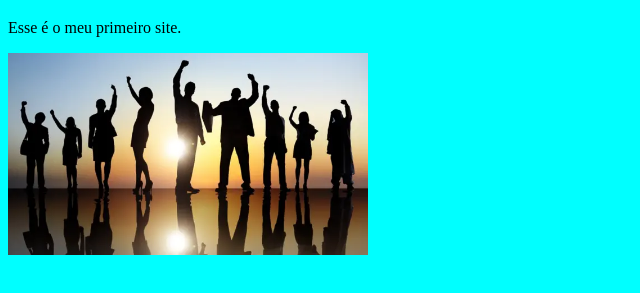
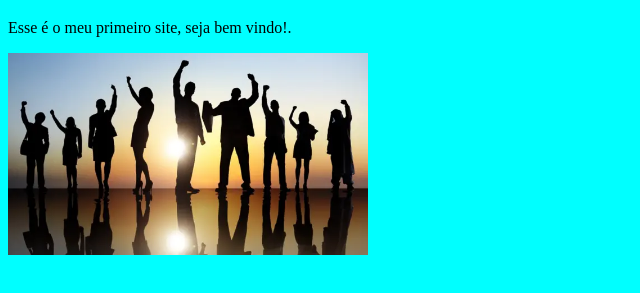
Before and after one commit to GuilhermeCostax/ProjetoWeb1, a plain HTML site: page index.html in a window 1280 px wide. Shown: the part 61-354 px from the top of the page, without its empty margins (0-640 px from the left). Drawn offline with Linux system fonts and the light colour scheme.

Commit message:
UPDATE index.html Boas vindas

```diff
--- a/index.html
+++ b/index.html
@@ -8,7 +8,7 @@
 </head>
 <body>
     <h1>Hello word !!</h1>
-    <p>Esse é o meu primeiro site.</p>
+    <p>Esse é o meu primeiro site, seja bem vindo!.</p>
     <img src="imagens/_100636810_gettyimages-483838014.jpg.webp" alt="pessoas">
 </body>
 </html>
```
